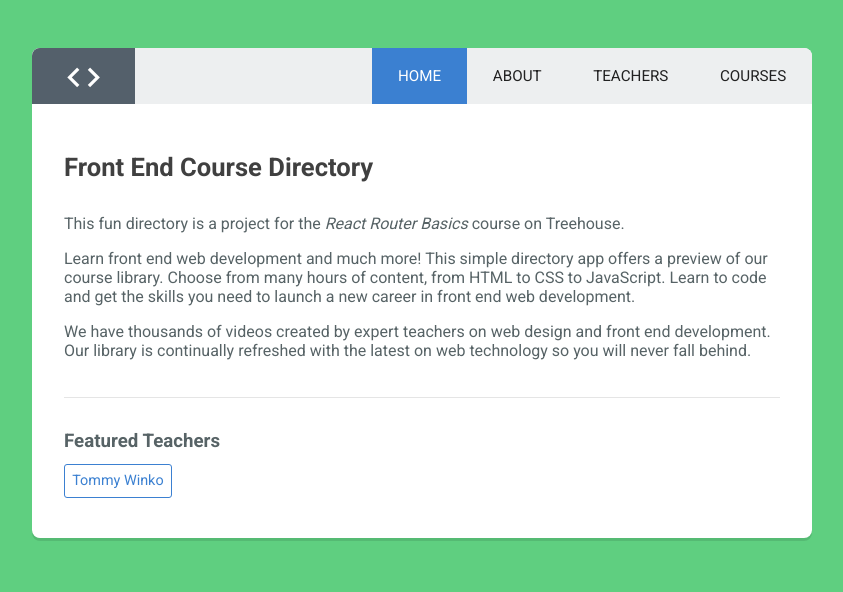
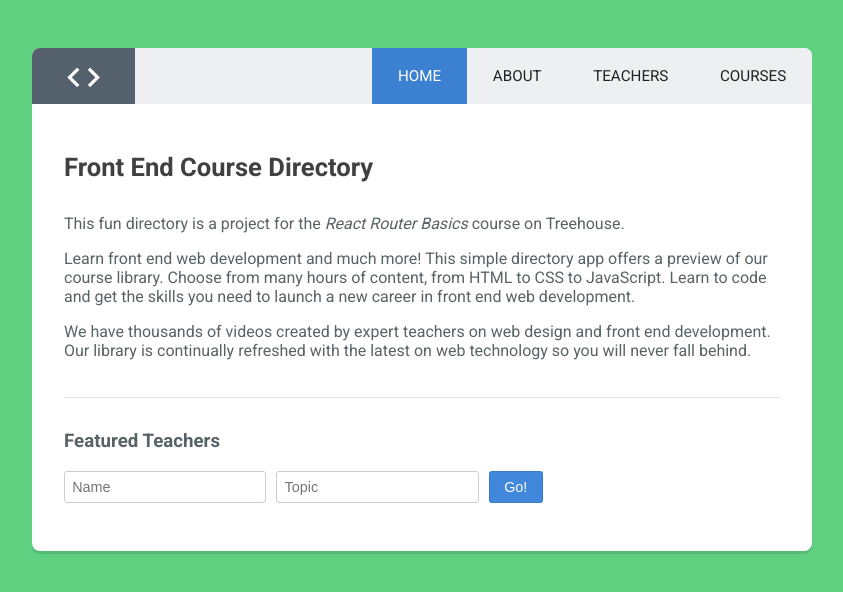
Before and after one commit to Kerri-AnnBates/Frontend-Course-Directory, a React (Create React App) app: page / in a window 1280 px wide. Shown: the top 592 px of the page, without its empty margins (218-1061 px from the left). Built offline with nearby package versions, Linux system fonts and the light colour scheme.

Commit message:
add simple form to redirect user to new url

```diff
--- a/src/components/App.js
+++ b/src/components/App.js
@@ -16,7 +16,7 @@
         <Route exact path="/" component={Home} />
         <Route path="/about" component={About} />
         <Route exact path="/teachers" component={Teachers} />
-        <Route path="/teachers/:topic/:fname-:lname" component={Featured} />
+        <Route path="/teachers/:topic/:name" component={Featured} />
         <Route path="/courses" component={Courses} />
         <Route component={NotFound} />
       </Switch>
--- a/src/components/Featured.js
+++ b/src/components/Featured.js
@@ -1,7 +1,7 @@
 import React from 'react';
 
 const Featured = ({ match }) => {
-  const name = `${match.params.fname} ${match.params.lname}`;
+  const name = match.params.name;
   const topic = match.params.topic;
   return (
     <div className="main-content">
--- a/src/components/Home.js
+++ b/src/components/Home.js
@@ -1,7 +1,14 @@
 import React, { Component } from 'react';
-import { Link } from "react-router-dom";
 
 class Home extends Component {
+
+  handleSubmit = (e) => {
+    const teacherName = this.name.value;
+    const teacherTopic = this.topic.value;
+    e.preventDefault();
+    const path = `teachers/${teacherTopic}/${teacherName}`;
+    this.props.history.push(path);
+  }
 
   render() {
     return (
@@ -12,7 +19,11 @@
         <p>We have thousands of videos created by expert teachers on web design and front end development. Our library is continually refreshed with the latest on web technology so you will never fall behind.</p>
         <hr />
         <h3>Featured Teachers</h3>
-        <Link to="teachers/HTML/Tommy-Winko">Tommy Winko</Link>
+        <form onSubmit={this.handleSubmit}>
+          <input type="text" placeholder="Name" ref={(input) => this.name = input} />
+          <input type="text" placeholder="Topic" ref={(input) => this.topic = input} />
+          <button type="submit">Go!</button>
+        </form>
       </div>
     );
   }
```
